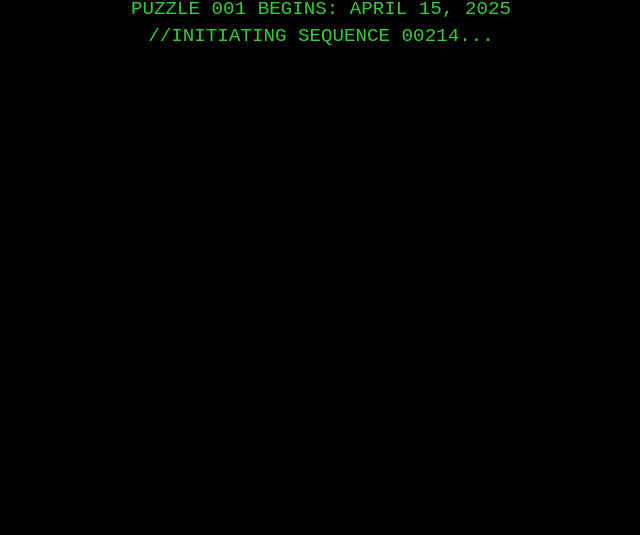
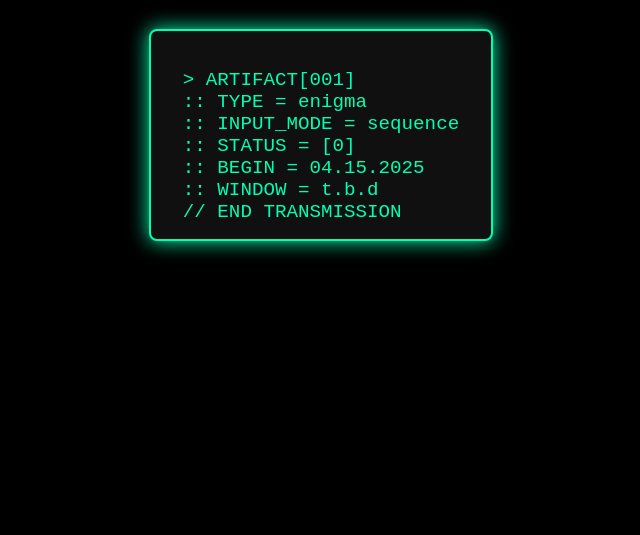
Before and after one commit to jbusta214/214-run, a plain HTML site: page index.html in a window 1280 px wide. Shown: the part 265-800 px from the top of the page, without its empty margins (319-959 px from the left). Drawn offline with Linux system fonts and the light colour scheme.

Commit message:
Add files via upload

```diff
--- a/index.html
+++ b/index.html
@@ -1,22 +1,41 @@
-
 <!DOCTYPE html>
 <html lang="en">
 <head>
   <meta charset="UTF-8">
   <meta name="viewport" content="width=device-width, initial-scale=1.0">
   <title>214.run</title>
-  <link rel="stylesheet" href="style.css">
+  <style>
+    body {
+      background-color: #000;
+      color: #00FFB2;
+      font-family: 'Courier New', Courier, monospace;
+      display: flex;
+      justify-content: center;
+      align-items: center;
+      height: 100vh;
+      margin: 0;
+    }
+    .terminal {
+      text-align: left;
+      font-size: 1.2rem;
+      white-space: pre-line;
+      padding: 1rem 2rem;
+      border: 2px solid #00FFB2;
+      border-radius: 8px;
+      background-color: #101010;
+      box-shadow: 0 0 20px #00FFB2;
+    }
+  </style>
 </head>
 <body>
-  <div class="container">
-    <img src="zelda_kid.png" alt="Zelda Kid Face" class="pixel-img">
-    <div class="message">
-      <h1>ALIGNMENT UNDERWAY</h1>
-      <p>PUZZLE 001 BEGINS: APRIL 15, 2025</p>
-      <p class="blip">//INITIATING SEQUENCE 00214...</p>
-    </div>
+  <div class="terminal">
+    > ARTIFACT[001]
+    :: TYPE = enigma
+    :: INPUT_MODE = sequence
+    :: STATUS = [0]
+    :: BEGIN = 04.15.2025
+    :: WINDOW = t.b.d
+    // END TRANSMISSION
   </div>
-
-  <script src="konami.js"></script>
 </body>
 </html>
```
